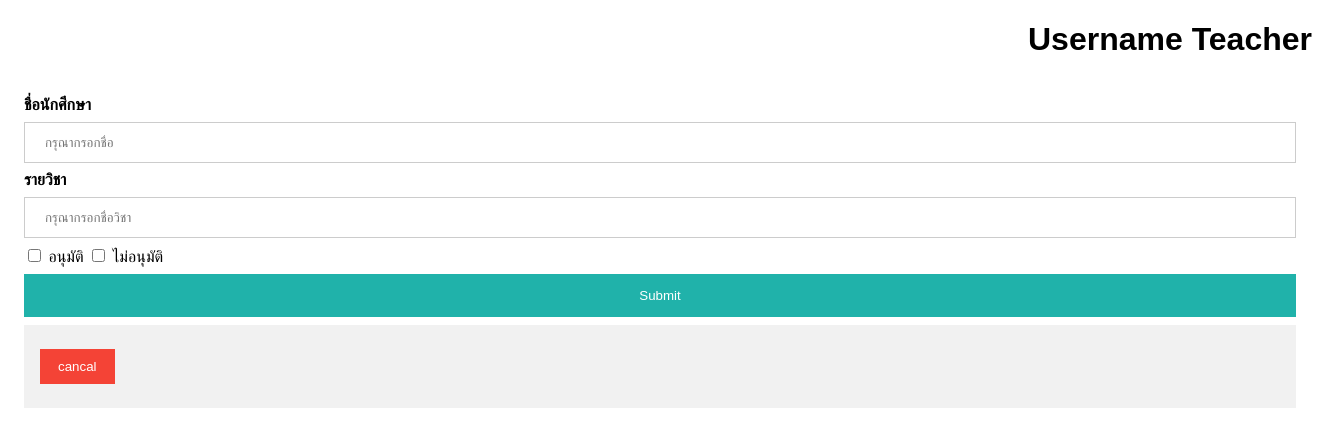
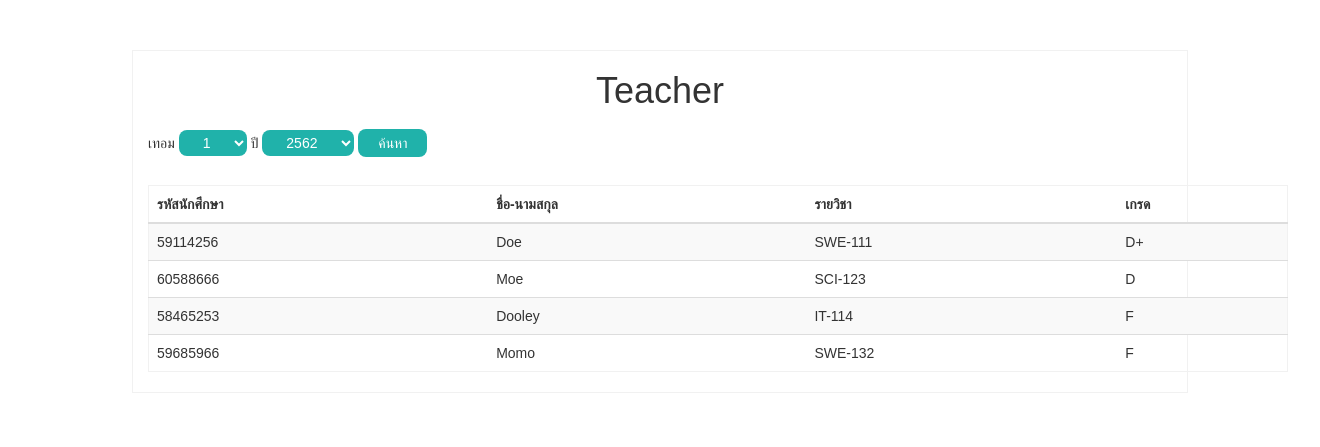
Before and after one commit to swewu/group2, a CodeIgniter app: the page made by application/views/Course/Teacher.php in a window 1320 px wide. Shown: the top 447 px of the page. Run offline with CodeIgniter, Linux system fonts and the light colour scheme.

Commit message:
edit teacher form

```diff
--- a/application/views/Course/Teacher.php
+++ b/application/views/Course/Teacher.php
@@ -1,28 +1,51 @@
 <!DOCTYPE html>
-<html>
 <head>
-<meta name="viewport" content="width=device-width, initial-scale=1">
+<meta charset="utf-8">
+  <meta name="viewport" content="width=device-width, initial-scale=1">
+  <link rel="stylesheet" href="https://maxcdn.bootstrapcdn.com/bootstrap/3.4.0/css/bootstrap.min.css">
+  <script src="https://ajax.googleapis.com/ajax/libs/jquery/3.3.1/jquery.min.js"></script>
+  <script src="https://maxcdn.bootstrapcdn.com/bootstrap/3.4.0/js/bootstrap.min.js"></script>
+
+</head>
 <style>
-body {font-family: Arial, Helvetica, sans-serif;}
-form {border: 3px solid #f1f1f1;}
+body {font-family: Arial, Helvetica, sans-serif; }
+form {border: 1px solid #f1f1f1 ; margin:50px 0px; padding:0px; align:center; width: 80%; }
 
-input[type=text], input[type=password] {
-  width: 100%;
-  padding: 12px 20px;
+select{
+  background-color: #20B2AA;
+  color: white;
+  padding: 4px 20px;
   margin: 8px 0;
-  display: inline-block;
-  border: 1px solid #ccc;
-  box-sizing: border-box;
+  border: none;
+  cursor: pointer;
+  border-radius: 8px;
+  width: auto;
+}
+
+table{
+  border: 1px solid #f1f1f1;
+}
+
+input{
+  background-color: #ff751a;
+  color: white;
+  padding: 4px 20px;
+  margin: 8px 0;
+  border: none;
+  cursor: pointer;
+  border-radius: 8px;
+  width: auto;
 }
 
 button {
   background-color: #20B2AA;
   color: white;
-  padding: 14px 20px;
+  padding: 4px 20px;
   margin: 8px 0;
   border: none;
   cursor: pointer;
-  width: 100%;
+  border-radius: 8px;
+  width: auto;
 }
 
 button:hover {
@@ -39,59 +62,114 @@ button:hover {
   text-align: center;
   margin: 24px 0 12px 0;
 }
-
-img.avatar {
-  width: 40%;
-  border-radius: 50%;
+.bt{
+  margin:50px 0px;
 }
 
-.container {
-  padding: 16px;
-}
 
-span.psw {
-  float: right;
-  padding-top: 16px;
-}
 
-/* Change styles for span and cancel button on extra small screens */
-@media screen and (max-width: 300px) {
-  span.psw {
-     display: block;
-     float: none;
-  }
-  .cancelbtn {
-     width: 100%;
-  }
-}
 </style>
-</head>
 <body>
 
-<h1 align = 'right'>Username Teacher</h1>
-
-  <div class="container">
-    <label for="uname"><b>ชื่อนักศึกษา</b></label>
-    <input type="text" placeholder="กรุณากรอกชื่อ" name="uname" required>
-
-    <label for="psw"><b>รายวิชา</b></label>
-    <input type="password" placeholder="กรุณากรอกชื่อวิชา" name="psw" required>
-
-    <label>
-      <input type="checkbox"  name="approve"> อนุมัติ
-       <input type="checkbox"  name="not allowed"> ไม่อนุมัติ
-       <button type="submit" class="btn btn-primary">Submit</button>
-
-    </label>
 
 
-  <div class="container" style="background-color:#f1f1f1">
-    <button type="button" class="cancelbtn">cancal</button>
-
+<center><form>
+<h1 align = 'center'>Teacher</h1>
+<div class="container" align="left">
+  <div class="container">
+    <div class="row">
+      <div class="col-6">
+          เทอม
+          <select name="cars" size="1">
+          <option value="1">1</option>
+          <option value="2">2</option>
+          <option value="3">3</option>
+          </select>
+          ปี
+          <select name="cars" size="1">
+          <option value="2562">2562</option>
+          <option value="2561">2561</option>
+          <option value="2560">2560</option>
+          <option value="2559">2559</option>
+        </select>
+        <button type="submit" id="search">ค้นหา</button>
+      </div>
+    </div>
   </div>
 
-  </form>
+
+<br>
+  <table class="table table-striped" >
+    <thead>
+      <tr>
+        <th>รหัสนักศึกษา</th>
+        <th>ชื่อ-นามสกุล</th>
+        <th>รายวิชา</th>
+        <th>เกรด</th>
+      </tr>
+    </thead>
+
+    <tbody>
+      <tr>
+        <td>59114256</td>
+        <td>Doe</td>
+        <td>SWE-111</td>
+        <td>D+</td>
+      </tr>
+      <tr>
+        <td>60588666</td>
+        <td>Moe</td>
+        <td>SCI-123</td>
+        <td>D</td>
+      </tr>
+      <tr>
+        <td>58465253</td>
+        <td>Dooley</td>
+        <td>IT-114</td>
+        <td>F</td>
+      </tr>
+      <tr>
+        <td>59685966</td>
+        <td>Momo</td>
+        <td>SWE-132</td>
+        <td>F</td>
+      </tr>
+
+    </tbody>
+  </table>
+
+  <?php
+        // foreach($result as $r){
+        //     echo "<tr>";
+        //         echo "<td>".$r->studentid."</td>";
+        //         echo "<td>".$r->studentname."</td>";
+        //         echo "<td>".$r->courseid."</td>";
+        //         echo "<td>".$r->grade."</td>";
+
+        //         // echo "<td>".$r->gradeid."</td>";
+        //         // echo "<td>".$r->term."</td>";
+        //         // echo "<td>".$r->year."</td>";
+
+        //     echo "</tr>";
+        // }
+
+    ?>
+
+        <!-- <script>
+          "ajax":{
+                "url": base_url+"",
+                "dataType": "json",
+                "type": "POST",
+                "data": function ( data ) {
+                    data.year = $("#search").val(),
+                    data.term- = $("#search").val(),
+
+
+                }
+            },
+        </script> -->
+
 </div>
-
+</form></center>
 </body>
 </html>
```
